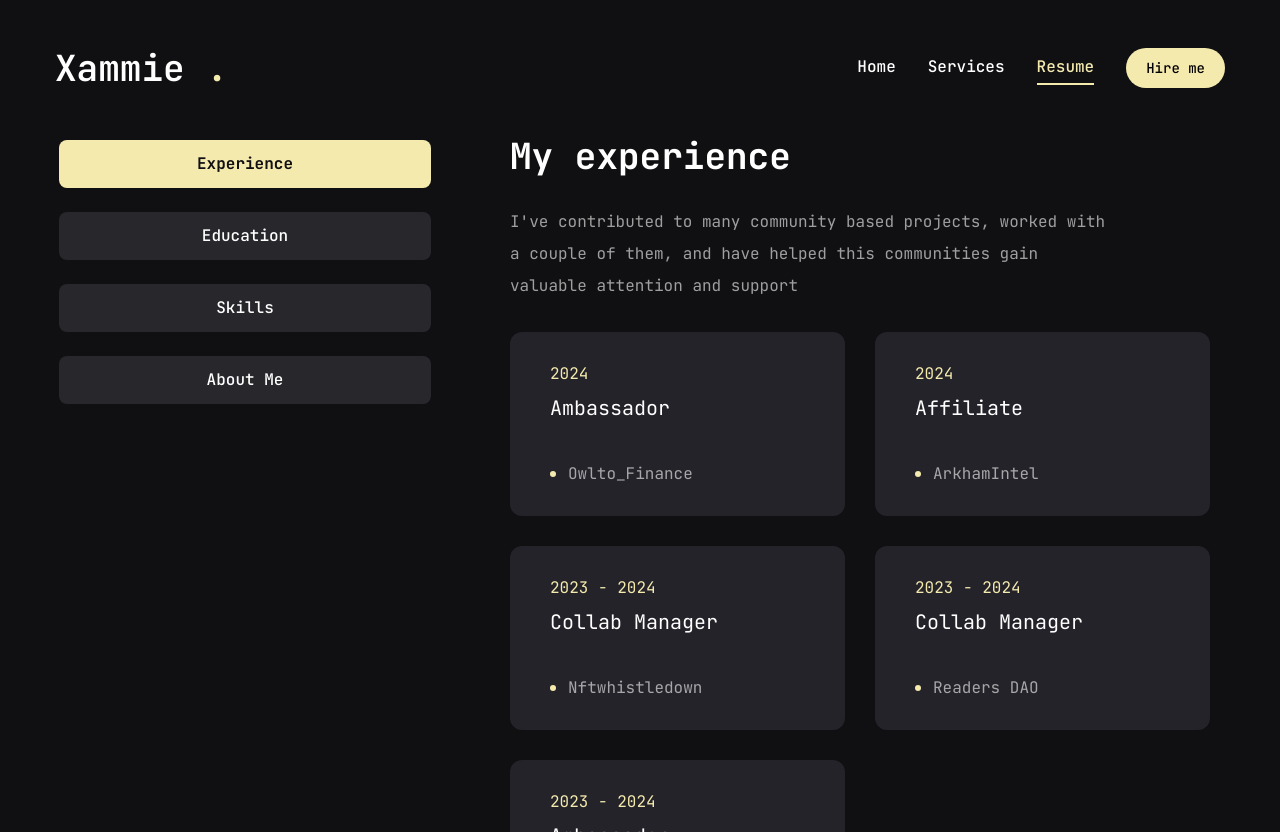
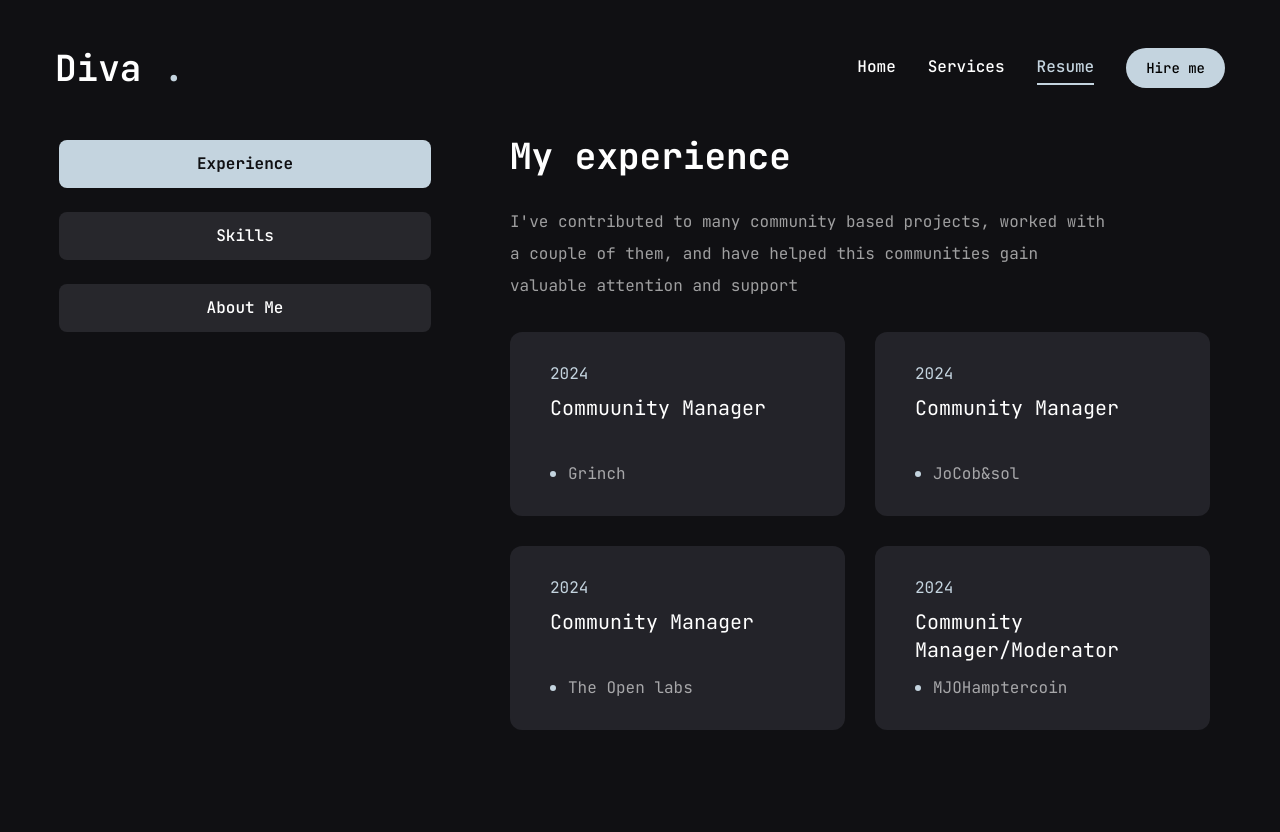
Before and after one commit to arewageek/portfolio-site-maxi, a Next.js app: page /resume in a window 1280 px wide. Built offline with nearby package versions, Linux system fonts and the light colour scheme.

Commit message:
Black Diva

```diff
--- a/src/app/page.tsx
+++ b/src/app/page.tsx
@@ -12,7 +12,7 @@ export default function Home() {
           <div className="text-center xl:text-left order-2 xl:order-none">
             <span className="text-xl">Community Manager</span>
             <h1 className="h1 mb-6">
-              Hello I'm <br /> <span className="text-accent">Xammie Xane</span>
+              Hello I'm <br /> <span className="text-accent">Black Diva</span>
             </h1>
             <p className="max-w-[500px] mb-9 text-white/80" >
               A passionate advocate for your crypto community, fostering meaningful connections and driving engagement.
--- a/src/app/resume/page.tsx
+++ b/src/app/resume/page.tsx
@@ -10,27 +10,27 @@ import { ScrollArea } from "@/components/ui/scroll-area"
 
 const about = {
     title: 'About me',
-    description: "I'm a Collab Manager with vast Experience in the Space , I would love to impart my skills in your project , and help make your project a huge Success.",
+    description: "I'm a Community Manager with vast Experience in the Space , I would love to impart my skills in your project , and help make your project a huge Success.",
     info: [
         {
             name: "Name",
-            val: "Xammie Xane"
+            val: "Black Diva"
         },
         {
             name: "Email",
-            val: "xammie@gmail.com"
+            val: "blackdiva@gmail.com"
         },
         {
             name: "Experience",
-            val: "4+ Years"
+            val: "2+ Years"
         },
         {
-            name: "Discord",
-            val: "@KillmongerNFT"
+            name: "Twitter",
+            val: "@d_onlydiva"
         },
         {
             name: "Telegram",
-            val: "xammiexane"
+            val: "pretty_diva"
         },
         {
             name: "Nationality",
@@ -53,29 +53,24 @@ const experience = {
     description: "I've contributed to many community based projects, worked with a couple of them, and have helped this communities gain valuable attention and support",
     items: [
         {
-            company: "Owlto_Finance",
-            position: "Ambassador",
+            company: "Grinch",
+            position: "Commuunity Manager",
             duration: "2024",
         },
         {
-            company: "ArkhamIntel",
-            position: "Affiliate",
+            company: "JoCob&sol",
+            position: "Community Manager",
             duration: "2024",
         },
         {
-            company: "Nftwhistledown",
-            position: "Collab Manager",
-            duration: "2023 - 2024",
+            company: "The Open labs",
+            position: "Community Manager",
+            duration: "2024",
         },
         {
-            company: "Readers DAO",
-            position: "Collab Manager",
-            duration: "2023 - 2024",
-        },
-        {
-            company: "Swisstronik",
-            position: "Ambassador",
-            duration: "2023 - 2024",
+            company: "MJOHamptercoin",
+            position: "Community Manager/Moderator",
+            duration: "2024",
         },
     ]
 }
@@ -134,7 +129,7 @@ const Resume = () => {
                 <Tabs defaultValue="experience" className="flex flex-col xl:flex-row gap-[60px]">
                     <TabsList className="flex flex-col w-full max-w-[380px] mx-auto gap-6">
                         <TabsTrigger value="experience">Experience</TabsTrigger>
-                        <TabsTrigger value="education">Education</TabsTrigger>
+                        {/* <TabsTrigger value="education">Education</TabsTrigger> */}
                         <TabsTrigger value="skills">Skills</TabsTrigger>
                         <TabsTrigger value="resume">About Me</TabsTrigger>
                     </TabsList>
--- a/src/components/homepage/Photo.tsx
+++ b/src/components/homepage/Photo.tsx
@@ -30,7 +30,7 @@ const Photo = () => {
                     }} className='w-[298px] h-[298px] xl:w-[498px] xl:h-[498px] mix-blend-lighten absolute'
                 >
                     <Image
-                        src="/assets/xammie/xammie.jpg"
+                        src="/assets/diva/diva.jpeg"
                         priority
                         quality={100}
                         fill
@@ -49,7 +49,7 @@ const Photo = () => {
                         cx="253"
                         cy="253"
                         r="250"
-                        stroke={'#e5bc77'}
+                        stroke={'#c4d4df'}
                         strokeWidth={'4'}
                         strokeLinecap={'round'}
                         strokeLinejoin={'round'}
--- a/src/components/homepage/Socials.tsx
+++ b/src/components/homepage/Socials.tsx
@@ -1,10 +1,11 @@
 import { Github, Linkedin, Twitter, X } from "lucide-react"
+import { FaDiscord, FaTelegram, FaTelegramPlane } from 'react-icons/fa'
 import Link from "next/link"
 
 const socialHandles = [
-    { icon: <Github />, path: 'https://github.com/arewageek' },
-    { icon: <Twitter />, path: 'https://x.com/arewaofweb3' },
-    { icon: <Linkedin />, path: 'https://www.linkedin.com/in/austin-ameh-a2315b165' },
+    { icon: <Twitter />, path: 'https://x.com/d_onlydiva' },
+    { icon: <FaTelegramPlane />, path: 'https://www.linkedin.com/in/austin-ameh-a2315b165' },
+    // { icon: <FaDiscord />, path: 'https://github.com/arewageek' },
 ]
 
 const Socials = ({ containerStyles, iconStyles }: { iconStyles: string, containerStyles: string }) => {
--- a/src/components/layouts/Header.tsx
+++ b/src/components/layouts/Header.tsx
@@ -10,7 +10,7 @@ const Header = () => {
             <div className='container mx-auto flex justify-between items-center'>
                 <Link href="/">
                     <h1 className='text-4xl font-semibold'>
-                        Xammie <span className='text-accent'>.</span>
+                        Diva <span className='text-accent'>.</span>
                     </h1>
                 </Link>
 
--- a/tailwind.config.ts
+++ b/tailwind.config.ts
@@ -61,8 +61,8 @@ const config = {
 
         primary: "#101013",
         accent: {
-          DEFAULT: "#f5eaae",
-          hover: "#e5bc77",
+          DEFAULT: "#c4d4df",
+          hover: "#f6ecf0",
         },
       },
       borderRadius: {
```
Also changed, not shown: public/assets/diva/diva.jpeg (added).
